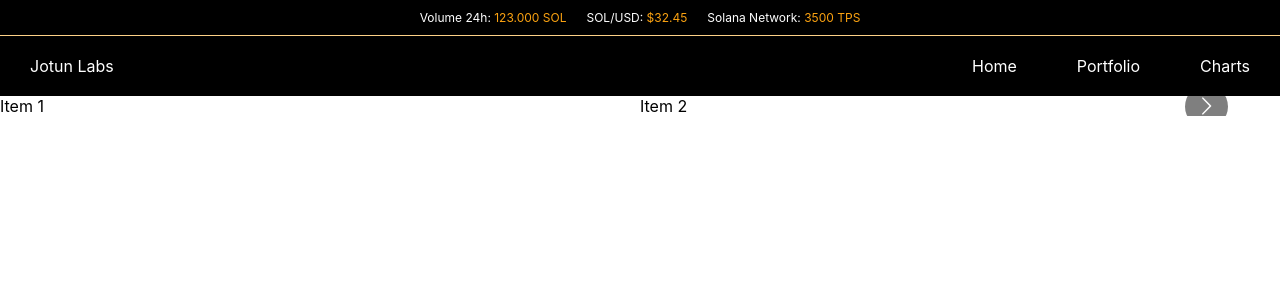
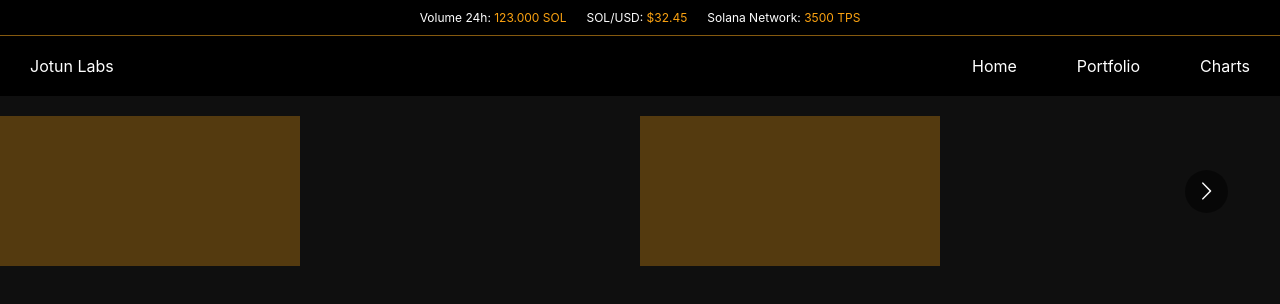
Before and after one commit to aitorpalleja/nftmarketcap-frontEnd, a React (Create React App) app: page / in a window 1280 px wide. Shown: the top 304 px of the page. Built offline with nearby package versions, Linux system fonts and the light colour scheme.

Commit message:
slider prepared to enter data in the future

```diff
--- a/src/App.css
+++ b/src/App.css
@@ -3,4 +3,6 @@
 
 body {
   /*background-color: #000000ef;*/
+  background-color: rgba(0, 0, 0, 0.94);
+
 }
--- a/src/Components/Slider/Slider.js
+++ b/src/Components/Slider/Slider.js
@@ -4,6 +4,7 @@ import '../Slider/Slider.scss'
 import Carousel from "react-multi-carousel";
 import "react-multi-carousel/lib/styles.css";
 
+import jikan from '../../assets/1.png'
 
 const responsive = {
     superLargeDesktop: {
@@ -13,7 +14,7 @@ const responsive = {
     },
     desktop: {
         breakpoint: { max: 3000, min: 1024 },
-        items: 3
+        items: 4
     },
     tablet: {
         breakpoint: { max: 1024, min: 464 },
@@ -29,10 +30,14 @@ function Slider() {
     return (
         <div className='slider'>
             <Carousel responsive={responsive}>
-                <div>Item 1</div>
-                <div>Item 2</div>
-                <div>Item 3</div>
-                <div>Item 4</div>
+                <div className='slider_div'> </div>
+                <div className='slider_div'> </div>
+                <div className='slider_div'> </div>
+                <div className='slider_div'> </div>
+                <div className='slider_div'> </div>
+                <div className='slider_div'> </div>
+
+
             </Carousel>
         </div>
     );
--- a/src/Components/Slider/Slider.scss
+++ b/src/Components/Slider/Slider.scss
@@ -1,5 +1,18 @@
 .slider{
     max-width: 1400px;
     margin: auto;
+    margin-top: 20px;
 
 }
+
+.slider_div{
+    color: white;
+    background-color: rgba(252, 163, 17, 0.295);
+    width: 300px;
+    height: 150px;
+
+}
+
+.slider_image{
+
+}
```
Also changed, not shown: src/assets/1.png (added).
